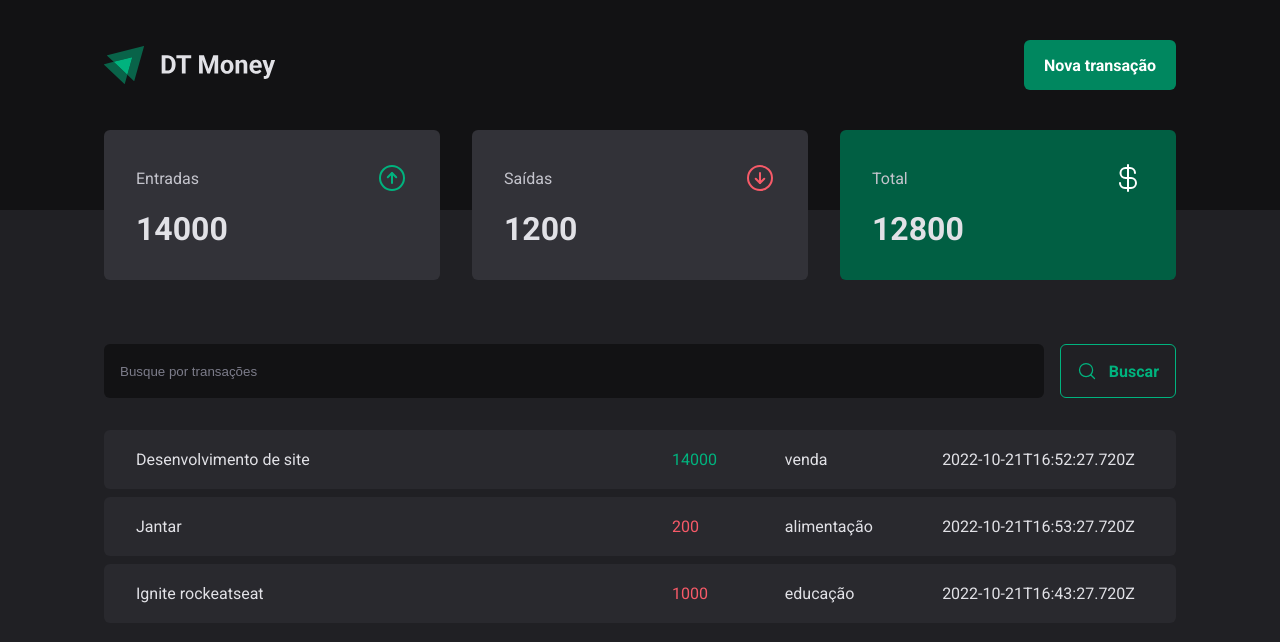
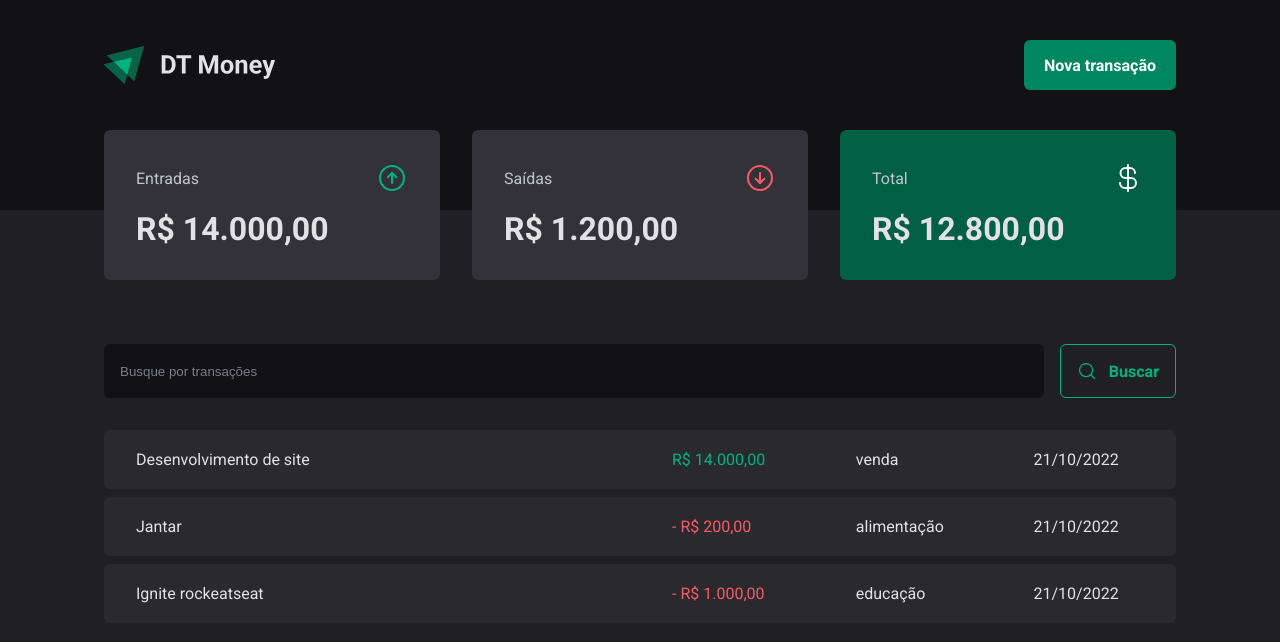
Before and after one commit to joaopnk/ReactJS_DTMoney, a React (Vite) app: page / in a window 1280 px wide. Shown: the top 642 px of the page. Built offline with nearby package versions, Linux system fonts and the light colour scheme; data requests are answered from the project's data file.

Commit message:
Formatando valores
Criando export para formatar valores e datas usando padrão JS

```diff
--- a/src/components/Summary/index.tsx
+++ b/src/components/Summary/index.tsx
@@ -2,6 +2,7 @@
 import { ArrowCircleUp, ArrowCircleDown, CurrencyDollar } from 'phosphor-react'
 import { useContext } from "react";
 import { TransactionsContext } from "../../contexts/TransactionsContext";
+import { priceFormatter } from "../../utils/formatter";
 
 export function Summary(){
     const {transactions} = useContext(TransactionsContext);
@@ -37,7 +38,7 @@
                         color="#00b37e"
                     />
                 </header>
-                <strong>{summary.income}</strong>
+                <strong>{priceFormatter.format(summary.income)}</strong>
             </SummaryCard>
             <SummaryCard>
                 <header>
@@ -47,7 +48,7 @@
                         color="#F75a68"
                     />
                 </header>
-                <strong>{summary.outcome}</strong>
+                <strong>{priceFormatter.format(summary.outcome)}</strong>
             </SummaryCard>
             <SummaryCard variant="green">
                 <header>
@@ -57,7 +58,7 @@
                         color="#fff"
                     />
                 </header>
-                <strong>{summary.total}</strong>
+                <strong>{priceFormatter.format(summary.total)}</strong>
             </SummaryCard>
         </SummaryContainer>
     )
--- a/src/pages/Transactions/index.tsx
+++ b/src/pages/Transactions/index.tsx
@@ -2,6 +2,7 @@
 import { Header } from "../../components/Header";
 import { Summary } from "../../components/Summary";
 import { TransactionsContext } from "../../contexts/TransactionsContext";
+import { dateFormatter, priceFormatter } from "../../utils/formatter";
 import { SearchForm } from "./components/SearchForm";
 import { PriceHighlight, TransactionsContainer, TransactionsTable } from "./styles";
 
@@ -27,11 +28,12 @@
                                     <td width="50%">{transaction.description}</td>
                                     <td>
                                         <PriceHighlight variant={transaction.type}>
-                                            {transaction.price}
+                                            {transaction.type === "outcome" && '- '}
+                                            {priceFormatter.format(transaction.price)}
                                         </PriceHighlight>
                                     </td>
                                     <td>{transaction.category}</td>
-                                    <td>{transaction.createdAt}</td>
+                                    <td>{dateFormatter.format(new Date(transaction.createdAt))}</td>
                                 </tr>
                             )
                         })}
--- /dev/null
+++ b/src/utils/formatter.ts
@@ -0,0 +1,6 @@
+export const dateFormatter = new Intl.DateTimeFormat('pt-BR');
+
+export const priceFormatter = new Intl.NumberFormat('pt-BR', {
+    style: 'currency',
+    currency: 'BRL',
+});
```
